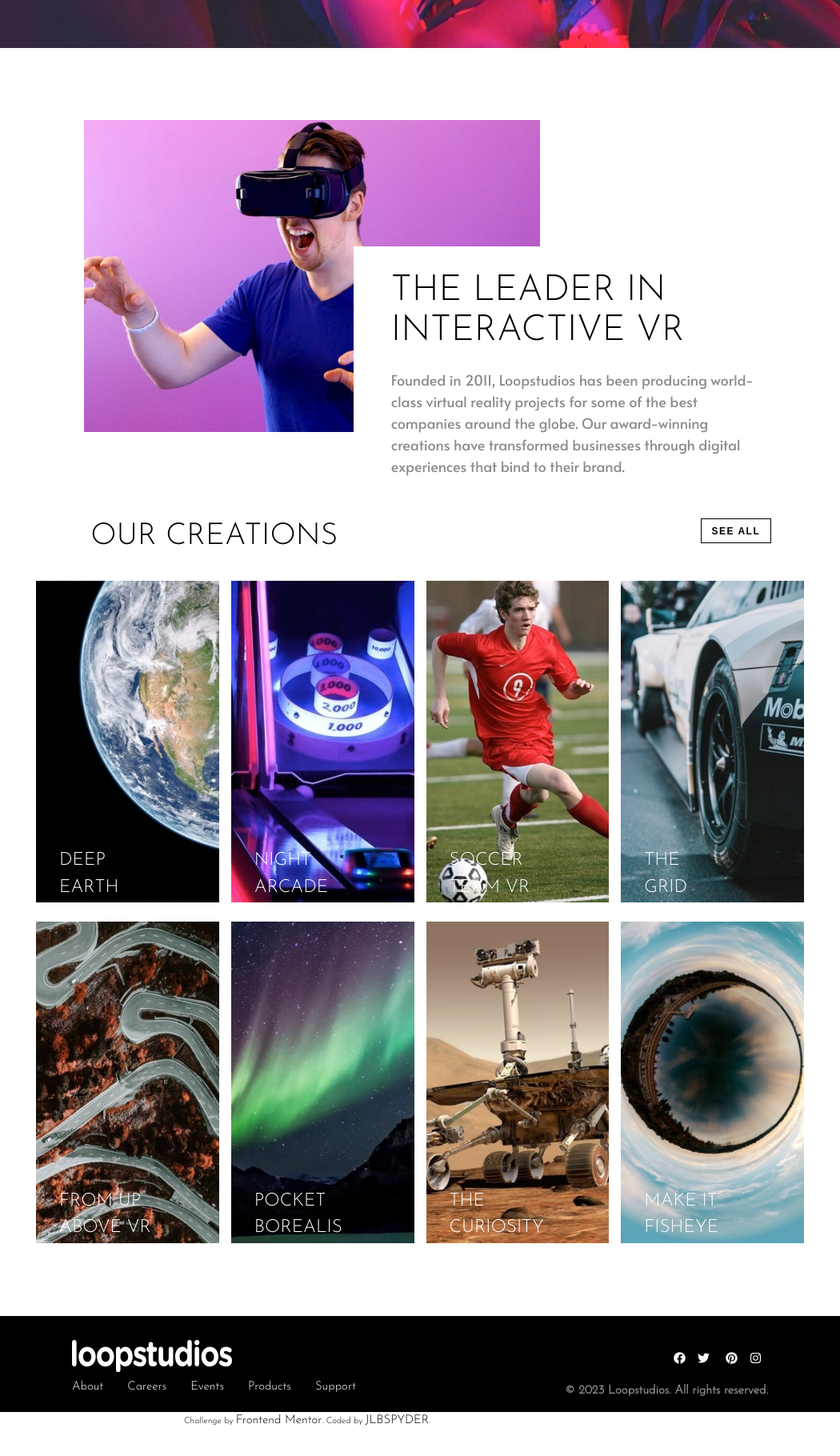
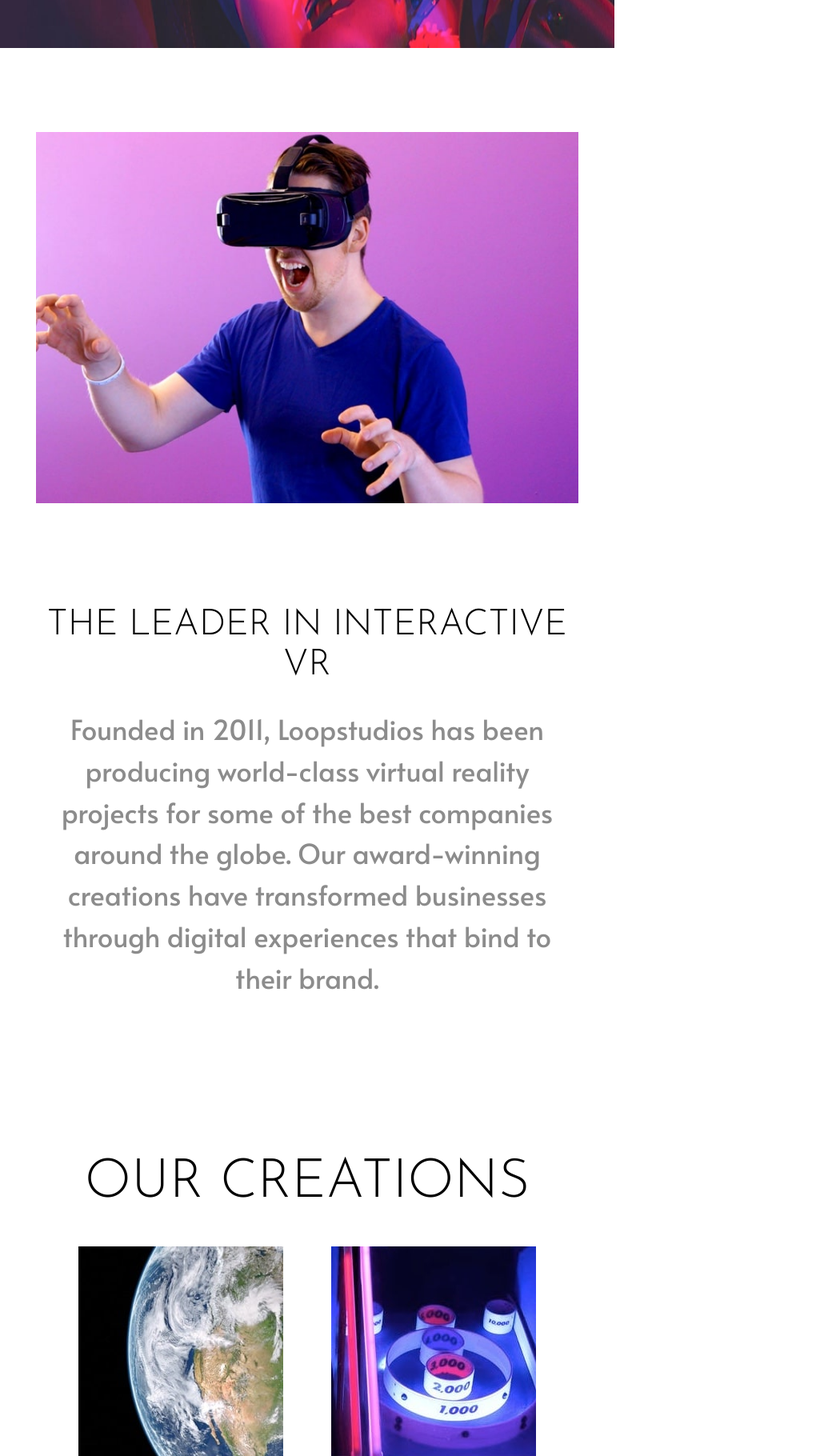
Before and after one commit to Jlbspyder/loopstudio-landing-page, a React (Vite) app: page / in a window 768 px wide. Shown: the part 640-2460 px from the top of the page at 80% size, 1050 px wide, since content can reach past the window. Before the commit the page ends 2428 px from the top, so only its background shows below. Built offline with nearby package versions, Linux system fonts and the light colour scheme.

Commit message:
Update index.css

```diff
--- a/src/index.css
+++ b/src/index.css
@@ -197,12 +197,13 @@ p {
   position: absolute;
   top: 0;
   bottom: 0;
+  left: 0;
   display: flex;
   flex-direction: column;
   gap: 10rem;
   background: var(--Black);
   color: var(--White);
-  min-width: 425px;
+  width: 100%;
   animation: slideFromTop 0.5s ease-in-out;
 }
 .gridbox img:hover, .title:hover {
@@ -236,7 +237,101 @@ p {
    transform: translateY(0%);
   }
 }
-@media only screen and (min-width: 600px) {
+
+@media only screen and (min-width: 760px) and (max-width: 920px) {
+  .desktop-menu {
+    display: none;
+  }
+  nav {
+    left: 5%;
+    width: 90%;
+  }
+  #interactive {
+    min-height: 1250px;
+  }
+  .lead {
+    margin-top: 4rem;
+    min-height: 40%;
+  }
+  .interact {
+    padding: 3rem;
+    height: 50%;
+  }
+  #interactive .content {
+    position: static;
+    margin: 2rem 0 0 0;
+    padding: 2rem;
+  }
+  #interactive .content h1 {
+    font-size: 3rem;
+    padding: 0 1.5rem 0 1.5rem;
+    text-align: center;
+  }
+  #interactive .content p {
+    padding: 2rem;
+    font-size: 2.3rem;
+    text-align: center;
+  }
+  #creations {
+    margin-top: 3rem;
+  }
+  #creations h1 {
+    padding: 1.8rem;
+    font-size: 4.5rem;
+    text-align: center;
+  }
+  #creations .gridbox {
+    display: grid;
+    grid-template-columns: repeat(2, 1fr);
+  }
+  #logo .logo {
+    margin-top: 1rem;
+    width: 380px;
+    height: 80px;
+  }
+  .menu {
+    margin-top: 3rem;
+    text-align: center;
+  }
+  .menu_ a {
+    font-size: 2.5rem;
+  }
+  .socials {
+    margin-top: 3rem;
+    text-align: center;
+  }
+  .socials a {
+    margin-left: 2rem;
+    font-size: 2.5rem;
+  }
+  .socials a:hover {
+    color: var(--DarkGray);
+  }
+  .rights {
+    margin-top: 1rem;
+    margin-bottom: 5rem;
+    color: var(--DarkGray);
+    font-size: 1.8rem;
+    font-weight: bold;
+  }
+  .mobile-menu-bg {
+    position: absolute;
+    top: 0;
+    bottom: 0;
+    display: flex;
+    flex-direction: column;
+    gap: 10rem;
+    background: var(--Black);
+    color: var(--White);
+    min-width: 425px;
+    animation: slideFromRight 0.5s ease-in-out;
+  }
+  .attribution {
+    margin-left: 5%;
+  }
+}
+
+@media only screen and (min-width: 920px) {
   .container {
     min-width: 920px;
   }
@@ -260,12 +355,12 @@ p {
     display: none;
   }
   .header-content {
-    width: 42%;
+    width: 44%;
     margin-left: 6rem;
   }
   .header-content h1{
     margin-top: 1rem;
-    padding-left: 2rem;
+    padding-left: 1rem;
   }
   .nav .logo {
     margin-left: 9rem;
@@ -319,6 +414,7 @@ p {
   }
   h1 {
     margin-top: 3rem;
+    font-size: 4rem;
   }
   .mobile-btn {
     display: none;
@@ -416,9 +512,6 @@ p {
     min-width: 450px;
     min-height: 100px;
   }
-  .container {
-    min-width: 1050px;
-  }
   .header-content h1 {
     font-size: 3.5rem;
   }
@@ -451,12 +544,9 @@ p {
   }
 }
 @media (min-width: 1400px) {
-  .container {
-    min-width: 2100px;
-  }
   .gridbox {
     display: grid;
-     grid-template-columns: repeat(4, 1fr);
+    grid-template-columns: repeat(4, 1fr);
     width: 100%;
   }
   .create {
@@ -472,13 +562,13 @@ p {
     position: absolute;
     right: 10%;
     top: 55%;
-    min-width: 800px;
+    min-width: 680px;
   }
   .content h1 {
-    font-size: 4rem;
+    font-size: 3.5rem;
   }
   .content p {
-    font-size: 2rem;
+    font-size: 1.2rem;
   }
   .title {
     font-size: 2.5rem;
```
